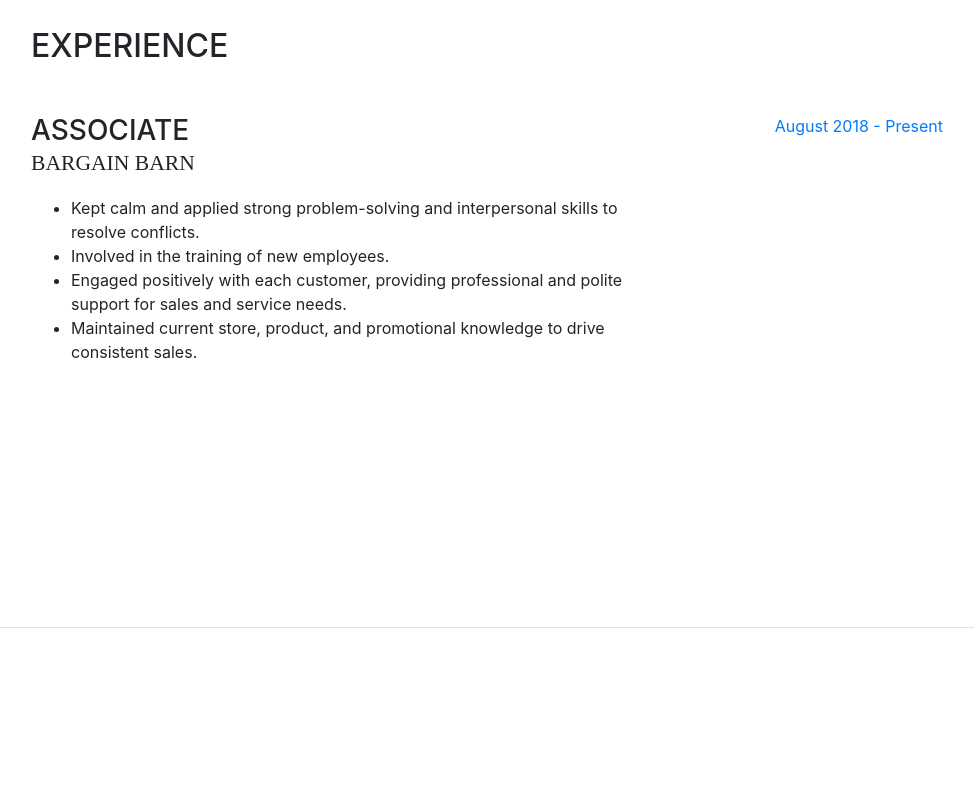
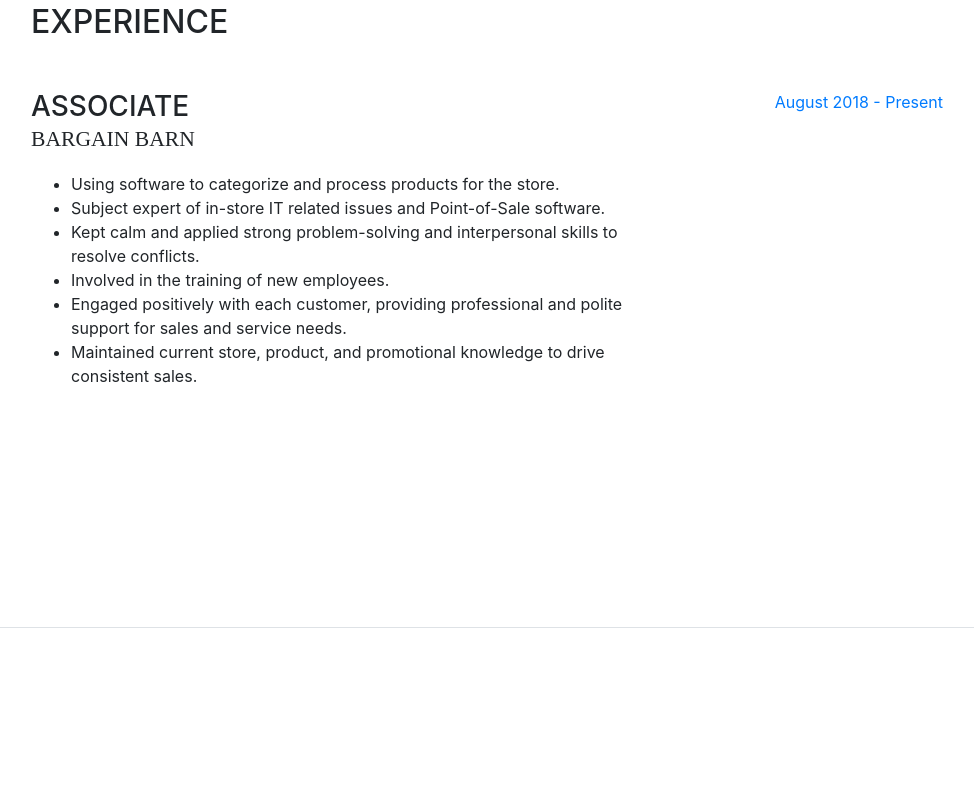
Before and after one commit to emoore8902/personal-portfolio, a website with bundled scripts: page index.html in a window 1280 px wide. Shown: the part 972-1774 px from the top of the page, without its empty margins (289-1263 px from the left). Built offline with nearby package versions, Linux system fonts and the light colour scheme; a web font is replaced by a local one.

Commit message:
Update index.html

```diff
--- a/index.html
+++ b/index.html
@@ -145,6 +145,8 @@
               <div class="subheading mb-3">Bargain Barn</div>
               <p>
                 <ul>
+                  <li> Using software to categorize and process products for the store. </li>
+                  <li> Subject expert of in-store IT related issues and Point-of-Sale software. </li>
                   <li> Kept calm and applied strong problem-solving and interpersonal skills to resolve conflicts. </li>
                   <li> Involved in the training of new employees. </li>
                   <li> Engaged positively with each customer, providing professional and polite support for sales and service needs. </li>
```
